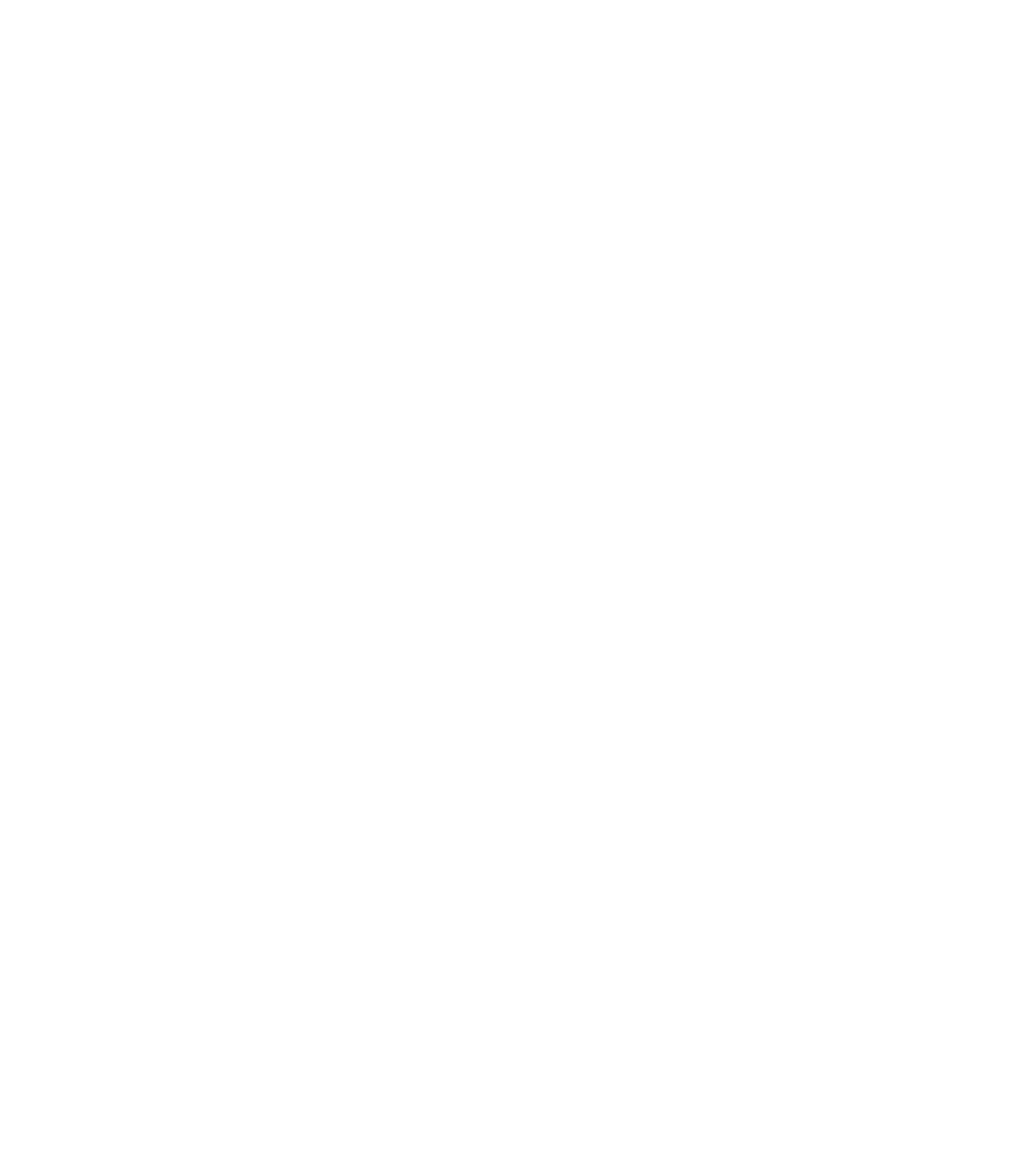
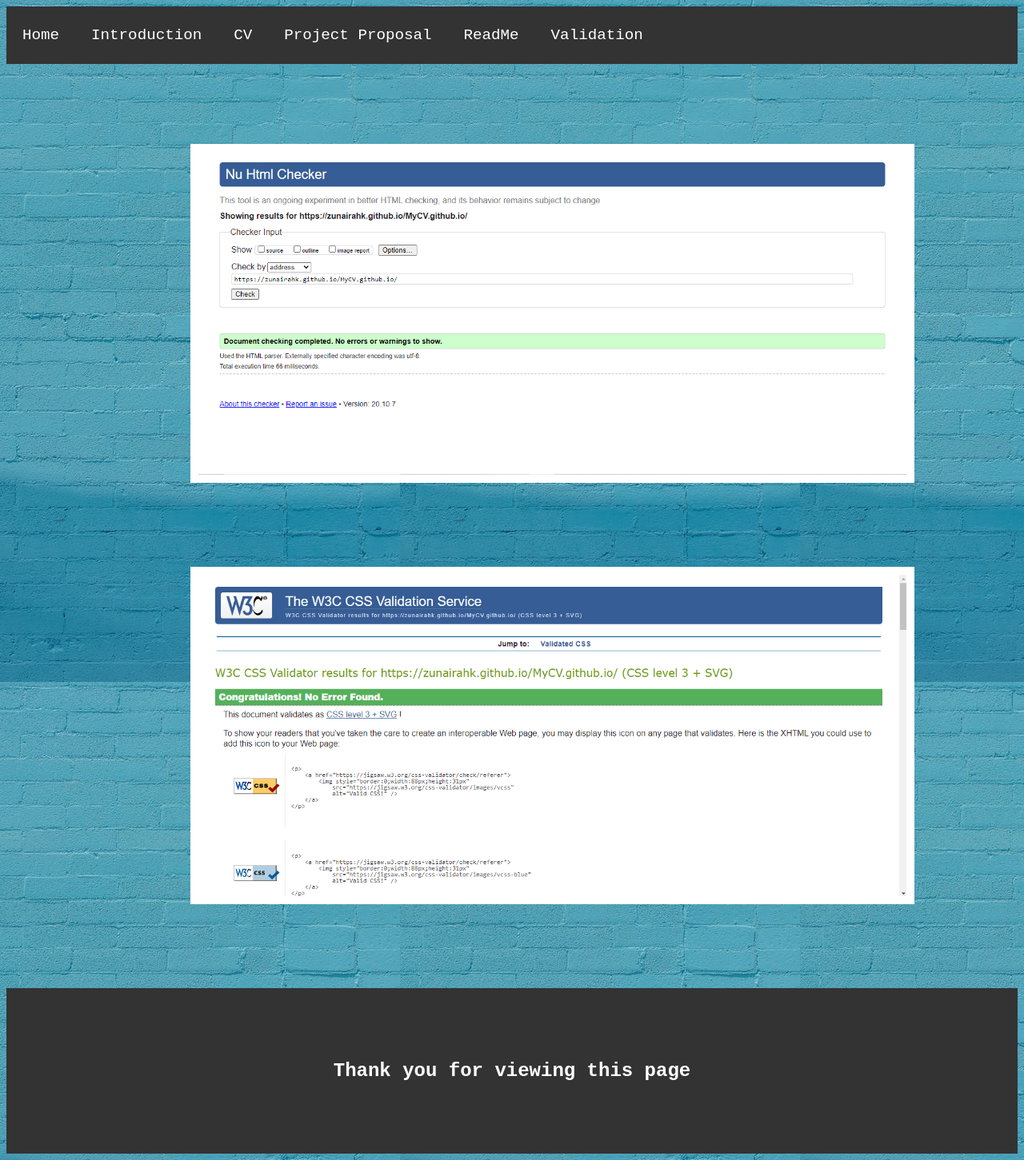
Before and after one commit to zunairahk/MyCV.github.io, a plain HTML site: page validation.html in a window 1280 px wide. Shown: the whole page at 80% size. Before the commit the page ends 800 px from the top, so only its background shows below. Drawn offline with Linux system fonts and the light colour scheme.

Commit message:
Commit again

```diff
--- a/style.css
+++ b/style.css
@@ -189,3 +189,21 @@ footer {
     margin-top: 100px;
     text-align: center;
 }
+
+/*/////////////////////////////////////VALIDATION.HTML///////////////////////////////////////*/
+.validation1 {
+    border: 10px solid white;
+    width: 70%;
+    height: 90%;
+    margin-top: 100px;
+    margin-left: 230px;
+}
+
+.validation2 {
+    border: 10px solid white;
+    width: 70%;
+    height: 90%;
+    margin-bottom: 100px;
+    margin-top: 100px;
+    margin-left: 230px;
+}
--- a/validation.html
+++ b/validation.html
@@ -0,0 +1,27 @@
+<!DOCTYPE html>
+<html class="myClass" lang="en">
+<head>
+  <title>Home|Validation</title>
+  <meta charset="UTF-8">
+  <meta name="viewport" content="width=device-width, initial-scale=1">
+  <link rel="stylesheet" href="style.css">
+  <script src="password.js"></script>
+</head>
+<body>
+    <ul class="navBar">
+        <li class="navBarList"><a href="index.html">Home</a></li>
+        <li class="navBarList"><a href="introduction.html">Introduction</a></li>
+        <li class="navBarList"><a href="cv.html" onclick="CVpassword()">CV</a></li>
+        <li class="navBarList"><a href="projectproposal.html">Project Proposal</a></li>
+        <li class="navBarList"><a href="readme.html">ReadMe</a></li>
+        <li class="navBarList"><a href="validation.html">Validation</a></li>
+    </ul>
+
+    <img class="validation1" src="images/validation1.PNG" alt="First Validation">
+    <img class="validation2" src="images/validation2.PNG" alt="Second Validation">
+
+    <footer>
+        <h2>Thank you for viewing this page</h2>
+    </footer>
+</body>
+</html>
```
Also changed, not shown: images/validation1.PNG (added), images/validation2.PNG (added).
